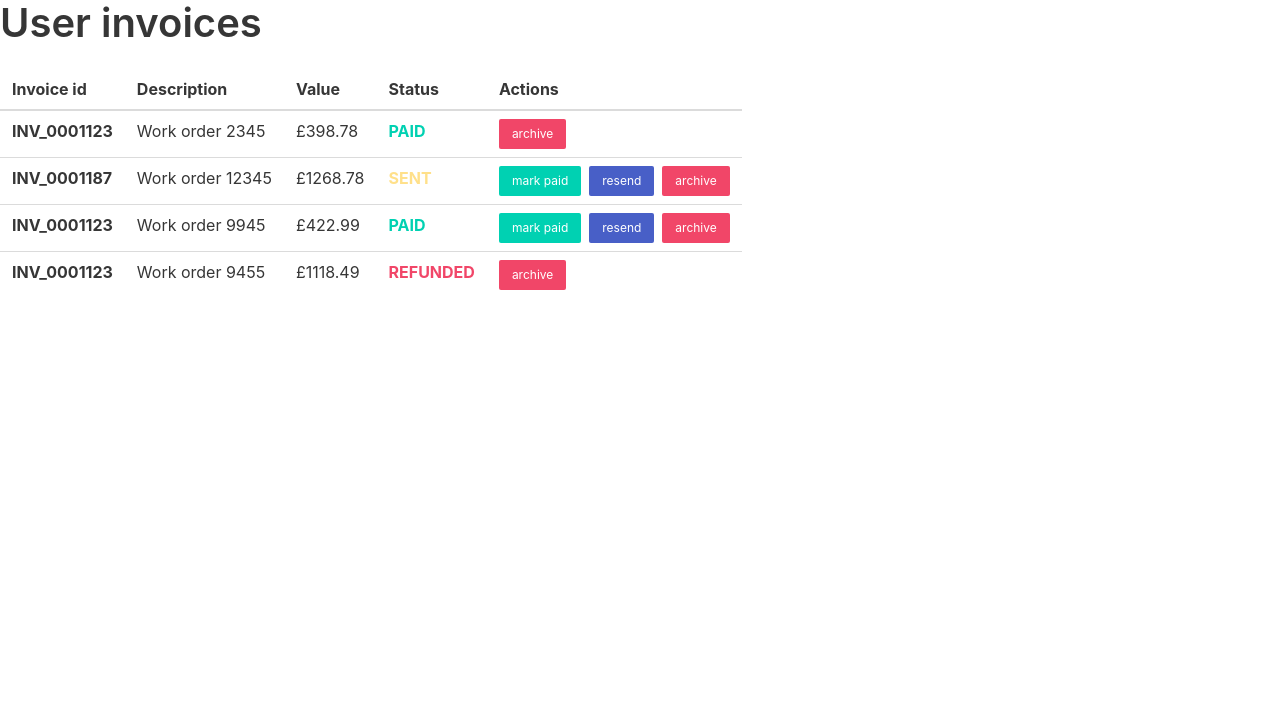
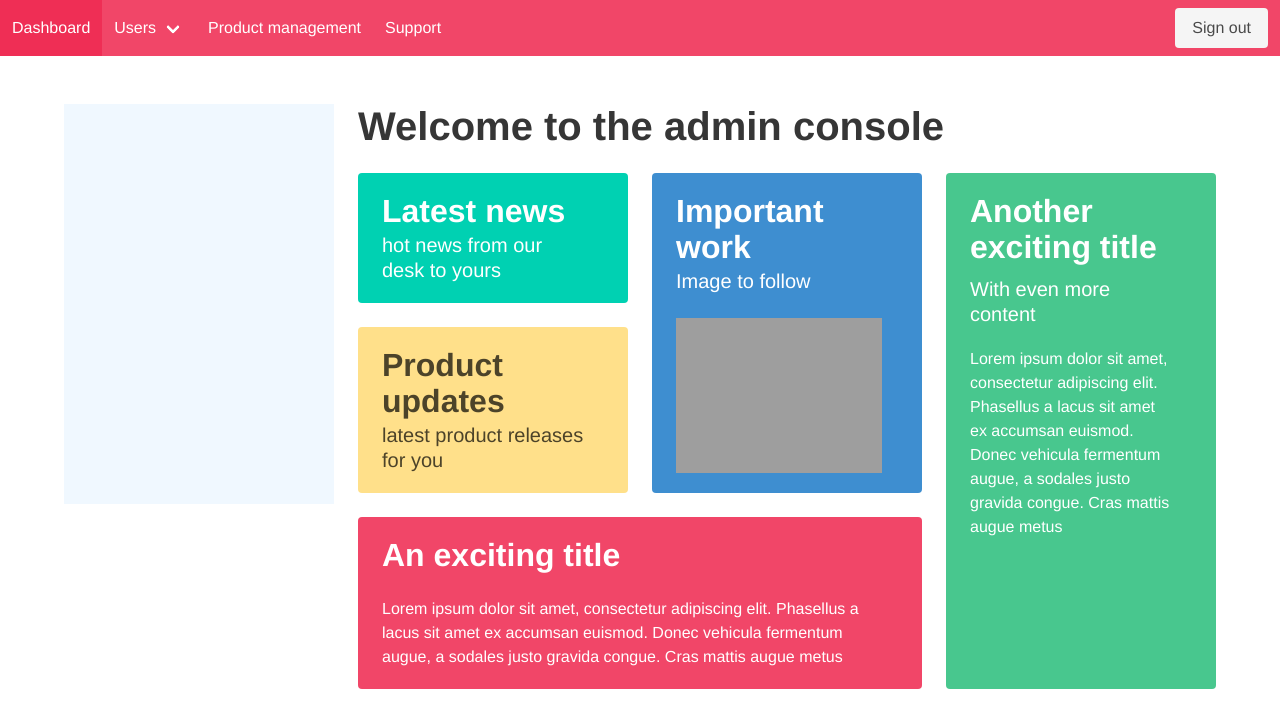
Before and after one commit to josephsegbefia/admindashboard, a React (Create React App) app: page / in a window 1280 px wide. Shown: the top 728 px of the page. Built offline with nearby package versions, Linux system fonts and the light colour scheme; grey boxes are pictures that could not be loaded.

Commit message:
Dashboard complete

```diff
--- a/src/App.js
+++ b/src/App.js
@@ -1,12 +1,81 @@
+/* eslint-disable no-unused-vars */
 import 'bulma/css/bulma.min.css';
-import Invoicing from "./components/Invoicing";
 
-function App() {
+import React from 'react';
+
+// Routing
+import { BrowserRouter as Router, Route, Routes } from 'react-router-dom';
+
+// Data
+import routes from './routes';
+
+// Styles
+import './assets/styles.scss';
+
+// Components
+import Nav from './components/Nav';
+import Sidebar from './components/Sidebar';
+import Dashboard from './components/Dashboard';
+import SignOut from './components/SignOut';
+import Products from './components/Products';
+
+
+const App = () => {
+  const allRoutes = routes.reduce((routeCollection, currentItem) => {
+    routeCollection.push(currentItem);
+
+    if(currentItem.subnav) {
+      currentItem.subnav.forEach(item =>
+        routeCollection.push(
+          {
+            ...item,
+            url: `${currentItem.url}${item.url}`,
+          }
+        )
+      );
+    }
+
+    return routeCollection;
+  }, []);
+
   return (
-    <div>
-      <Invoicing />
-    </div>
+    <Router>
+        <header>
+          <Nav routes={routes} />
+        </header>
+        <section className="section">
+            <div className="container">
+                <div className="columns">
+                    <div className="column is-one-quarter">
+                        <Sidebar />
+                    </div>
+                    <div className="column">
+                        <Routes>
+                            <Route path="/signout" element = {<SignOut />} />
+                            {
+                              allRoutes && allRoutes.map(item => (
+                                  <Route
+                                    element={item.component}
+                                    key={item.name}
+                                    path={item.url}
+                                    exact={item.exact}
+                                  />
+                                )
+                              )
+                            }
+                            <Route path="/" element = { <Dashboard /> }/>
+                            {/* <Route>
+                                <h1 className="title is-size-2">
+                                    404 - Page not found
+                                </h1>
+                            </Route> */}
+                        </Routes>
+                    </div>
+                </div>
+            </div>
+        </section>
+    </Router>
   );
-}
+};
 
 export default App;
--- a/src/components/Nav.jsx
+++ b/src/components/Nav.jsx
@@ -3,52 +3,50 @@ import React from 'react';
 // Routing
 import { Link } from 'react-router-dom';
 
-
 const SubNav = ({ routes, parentRoutePath }) => (
     <>
         {
-      routes.map(route => (
-        <Link to={`${parentRoutePath}${route.url}`} className = "navbar-item">
+            routes.map((route, index) => (
+                <Link key = {index} to={`${parentRoutePath}${route.url}`} className="navbar-item">
                     {route.name}
                 </Link>
             ))
         }
     </>
-)
+);
 
-
-const Nav = ({ routes }) => {
-  return (
-    <nav className = "navbar is-danger" role = "navigation" aria-label = "main navigation">
-      <div className = "navbar-menu">
-        <div className = "navbar-start">
+const Nav = ({ routes }) => (
+    <nav className="navbar is-danger" role="navigation" aria-label="main navigation">
+      <div className="navbar-menu">
+        <div className="navbar-start">
             {
-            routes.map(route => {
+                routes.map((route, index) => {
                     if(route.subnav) {
                         return (
-                  <div className = "navbar-item has-dropdown is-hoverable">
-                    <Link to = {route.url} className = "navbar-link">
+                            <div key = {index} className="navbar-item has-dropdown is-hoverable">
+                                <Link to={route.url} className="navbar-link">
                                     {route.name}
                                 </Link>
-                    <div className = "navbar-dropdown">
-                      <SubNav routes = {routes.subnav} parentRoutePath={route.path}/>
+                                <div className="navbar-dropdown">
+                                    <SubNav routes={route.subnav} parentRoutePath={route.url} />
                                 </div>
                             </div>
-                )
+                        );
                     }
 
                     return (
-                <Link to = {route.url} className = "navbar-item">
+                        <Link to={route.url} className="navbar-item">
                             {route.name}
                         </Link>
-              )
+                    );
                 })
             }
         </div>
+
         <div className = "navbar-end">
             <div className = "navbar-item">
                 <div className = "buttons">
-              <Link to = "/signout" className = "button is-light">
+                    <Link to="/signout" className="button is-light">
                         Sign out
                     </Link>
                 </div>
@@ -56,7 +54,6 @@ const Nav = ({ routes }) => {
         </div>
     </div>
   </nav>
-  )
-}
+);
 
-export default Nav
+export default Nav;
--- a/src/components/Sidebar.jsx
+++ b/src/components/Sidebar.jsx
@@ -1,26 +1,29 @@
-/* eslint-disable no-unused-vars */
-import React from "react";
+import React from 'react';
 
-import { NavLink, useLocation } from "react-router-dom";
+// Routing
+import { NavLink, useLocation } from 'react-router-dom';
 
-import routes from "../routes";
+// Data
+import routes from '../routes';
 
 
 const Sidebar = () => {
+
     const location = useLocation();
     const areaRoute = routes.find(route => route.url === `/${location.pathname.split('/')[1]}`);
+
     return (
-    <aside className = "menu">
-      <p className = "menu-label">
+        <aside className="menu">
+            <p className="menu-label">
                 {areaRoute && areaRoute.name}
             </p>
-      <ul className = "menu-list">
+            <ul className="menu-list">
                 {
                     areaRoute &&
                     areaRoute.subnav &&
-          areaRoute.subnav.map(route => (
-            <li>
-              <NavLink to = {`${areaRoute.url}${route.url}`} activeClassName = "is-active">
+                    areaRoute.subnav.map((route,index) => (
+                        <li key = {index}>
+                            <NavLink to={`${areaRoute.url}${route.url}`} activeClassName="is-active">
                                 {route.name}
                             </NavLink>
                         </li>
@@ -28,7 +31,7 @@ const Sidebar = () => {
                 }
             </ul>
         </aside>
-  )
+    );
 }
 
-export default Sidebar
+export default Sidebar;
--- a/src/routes.js
+++ b/src/routes.js
@@ -31,7 +31,7 @@ const routes = [
       },
       {
         name: "Account Management",
-        url: "account-managemnet",
+        url: "/account-management",
         component: <AccountManagement />
       }
     ]
@@ -39,7 +39,7 @@ const routes = [
   {
     name: "Product management",
     url: "/products",
-    components: <Products />
+    component: <Products />
   },
   {
     name: "Support",
```
Lines whose indentation alone changed are shown as unchanged.
